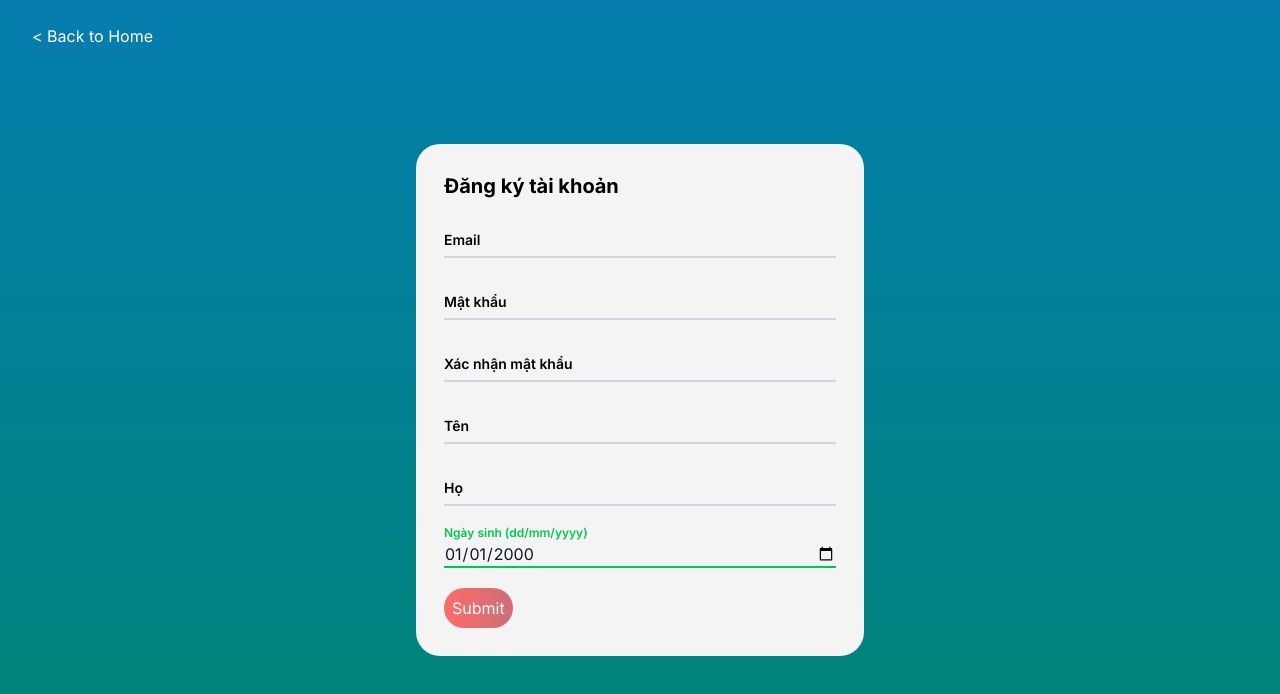
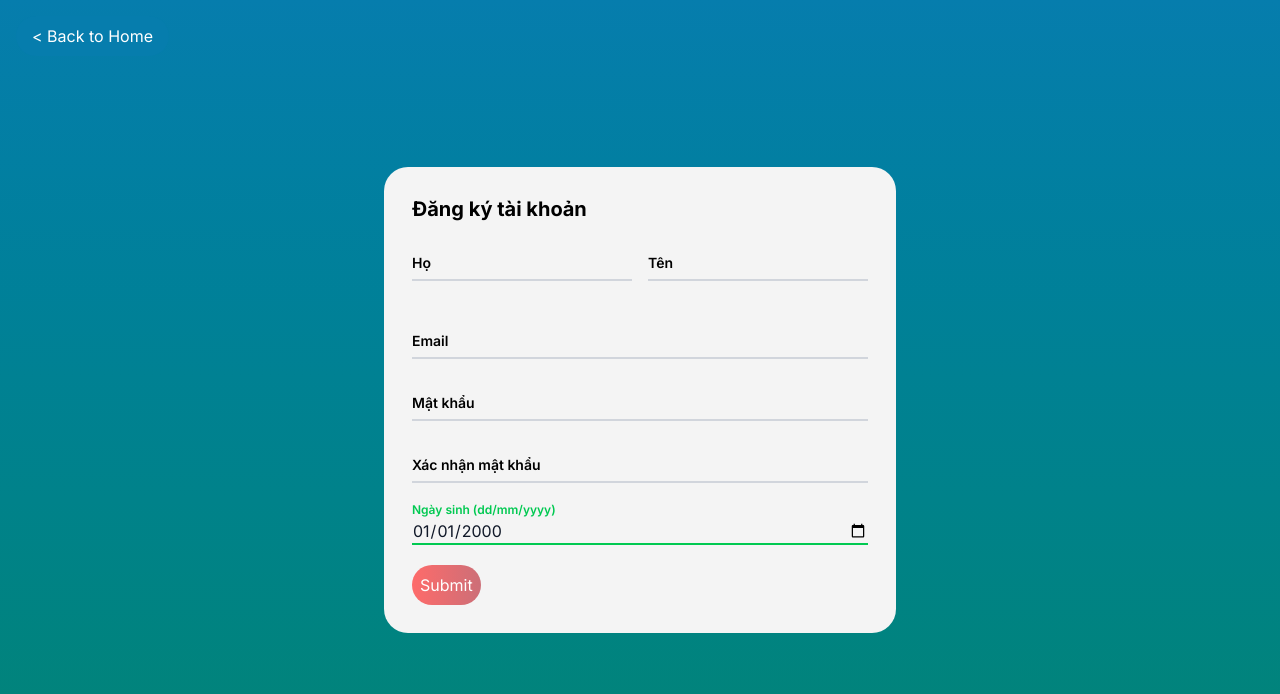
Before and after one commit to hatohui/GenCare, a Next.js app in the folder frontend/: page /register in a window 1280 px wide. Shown: the top 694 px of the page. Built offline with nearby package versions, Linux system fonts and the light colour scheme.

Commit message:
fix: changing the form abit and change the cursor position

```diff
--- a/frontend/src/Components/Auth/RegisterForm.tsx
+++ b/frontend/src/Components/Auth/RegisterForm.tsx
@@ -113,6 +113,25 @@ export default function RegisterPage() {
 		>
 			<h1 className='text-xl font-bold mb-4'>Đăng ký tài khoản</h1>
 
+			<div className='flex gap-4 mb-4'>
+				<FloatingLabel
+					label='Họ'
+					id='lastName'
+					name='lastName'
+					value={form.lastName}
+					onChange={handleChange}
+					error={errors.lastName}
+				/>
+				<FloatingLabel
+					label='Tên'
+					id='firstName'
+					name='firstName'
+					value={form.firstName}
+					onChange={handleChange}
+					error={errors.firstName}
+				/>
+			</div>
+
 			<FloatingLabel
 				label='Email'
 				id='email'
@@ -140,24 +159,6 @@ export default function RegisterPage() {
 				value={form.confirmPassword}
 				onChange={handleChange}
 				error={errors.confirmPassword}
-			/>
-
-			<FloatingLabel
-				label='Tên'
-				id='firstName'
-				name='firstName'
-				value={form.firstName}
-				onChange={handleChange}
-				error={errors.firstName}
-			/>
-
-			<FloatingLabel
-				label='Họ'
-				id='lastName'
-				name='lastName'
-				value={form.lastName}
-				onChange={handleChange}
-				error={errors.lastName}
 			/>
 
 			<FloatingLabel
--- a/frontend/src/Components/CustomCursor.tsx
+++ b/frontend/src/Components/CustomCursor.tsx
@@ -25,8 +25,8 @@ export default function CustomCursor() {
 		const onMove = (e: MouseEvent) => {
 			const px = e.clientX
 			const py = e.clientY
-			x.set(px)
-			y.set(py)
+			x.set(px - 10)
+			y.set(py - 10)
 
 			const el = document.elementFromPoint(px, py)
 			setIsHovering(!!el?.closest('a, button, input, textarea, select'))
--- a/frontend/src/app/globals.css
+++ b/frontend/src/app/globals.css
@@ -18,7 +18,7 @@
 		@apply absolute w-dvw h-dvh top-0 left-0;
 	}
 	.florageBackground {
-		@apply bg-[url('/images/floragething.png')];
+		@apply bg-[url('/textures/floragething.png')];
 	}
 }
 
```
